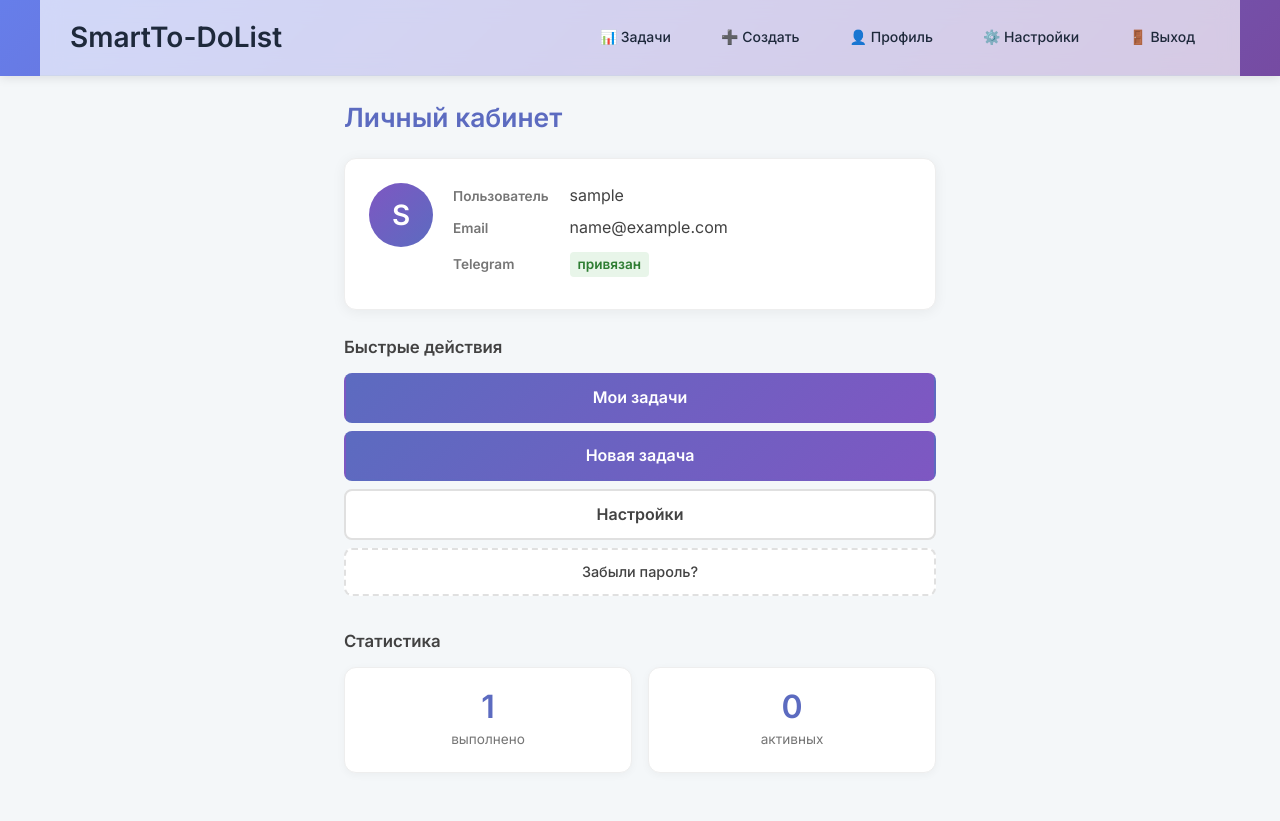
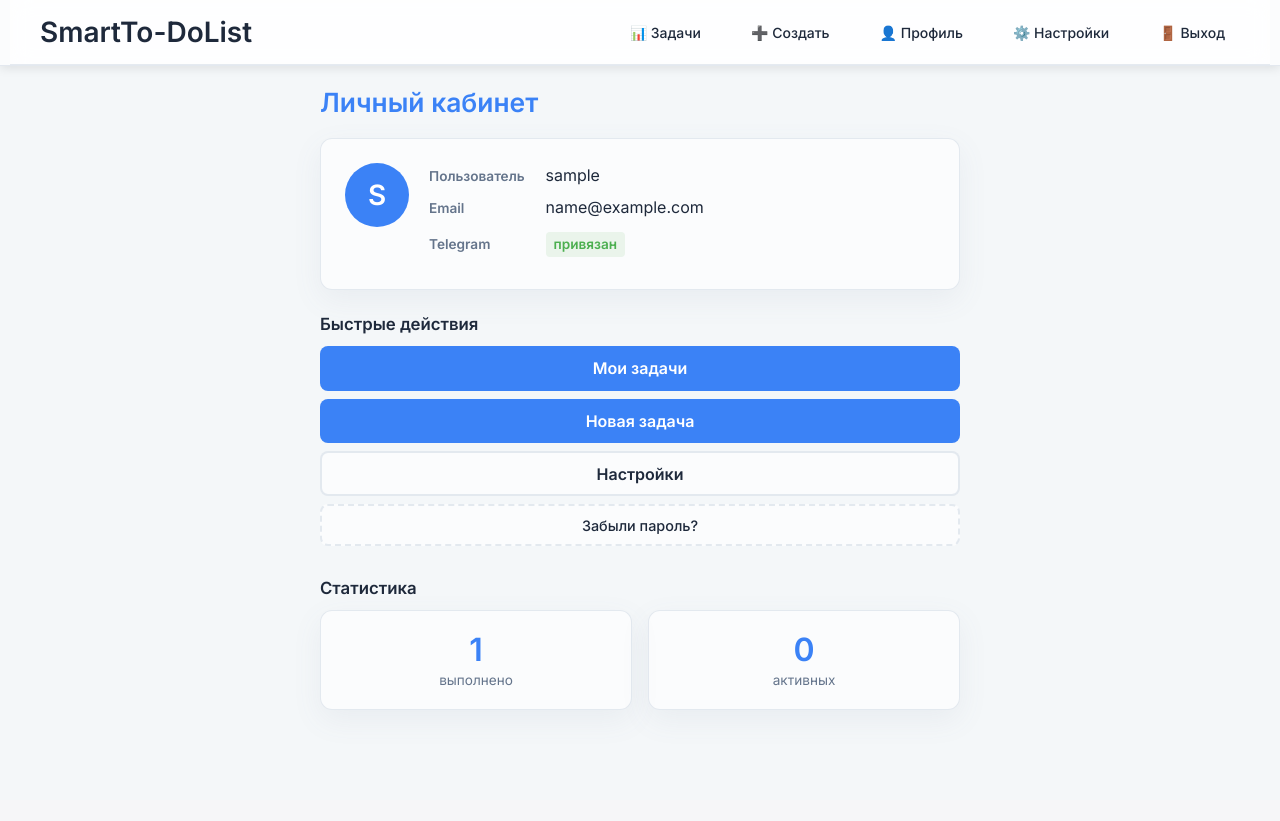
Before and after one commit to fert1z/SmartTo-DoList, a Flask app: page /account/profile in a window 1280 px wide. After the commit the page ends 710 px from the top, so only its background shows below. Run offline with Flask 3, Linux system fonts and the light colour scheme; the visitor is signed in with stand-in values (Sample User, id 1); tables that the repository leaves empty hold one stand-in row (values such as "Sample post"); some libraries are stand-ins or nearby versions.

Commit message:
Полная переработка CSS для глобальной смены тем

```diff
--- a/app/static/css/account.css
+++ b/app/static/css/account.css
@@ -8,17 +8,17 @@
 .account-page-title {
     margin: 0 0 1.25rem;
     font-size: 1.65rem;
-    color: #5c6bc0;
+    color: var(--text-link);
     border: none;
     padding: 0;
 }
 
 .profile-card {
-    background: #fff;
+    background: var(--bg-card);
     border-radius: 12px;
     padding: 1.5rem;
-    box-shadow: 0 2px 14px rgba(0, 0, 0, 0.06);
-    border: 1px solid #eee;
+    box-shadow: var(--shadow-soft);
+    border: 1px solid var(--border-color);
     margin-bottom: 1.5rem;
 }
 
@@ -32,8 +32,8 @@
     width: 64px;
     height: 64px;
     border-radius: 50%;
-    background: linear-gradient(135deg, #7e57c2 0%, #5c6bc0 100%);
-    color: #fff;
+    background: var(--text-link);
+    color: white;
     font-size: 1.75rem;
     font-weight: 700;
     display: flex;
@@ -45,13 +45,13 @@
 .profile-details p {
     margin: 0 0 0.5rem;
     line-height: 1.5;
-    color: #424242;
+    color: var(--text-main);
 }
 
 .profile-details strong {
     display: inline-block;
     min-width: 7rem;
-    color: #757575;
+    color: var(--text-muted);
     font-weight: 600;
     font-size: 0.85rem;
 }
@@ -62,8 +62,8 @@
 
 .badge-ok {
     display: inline-block;
-    background: #e8f5e9;
-    color: #2e7d32;
+    background: rgba(77, 175, 82, 0.1);
+    color: #4CAF50;
     padding: 0.15rem 0.5rem;
     border-radius: 4px;
     font-size: 0.85rem;
@@ -72,8 +72,8 @@
 
 .badge-muted {
     display: inline-block;
-    background: #f5f5f5;
-    color: #757575;
+    background: rgba(128, 128, 128, 0.1);
+    color: var(--text-muted);
     padding: 0.15rem 0.5rem;
     border-radius: 4px;
     font-size: 0.85rem;
@@ -83,7 +83,7 @@
 .user-stats h3 {
     font-size: 1.05rem;
     margin: 0 0 0.75rem;
-    color: #424242;
+    color: var(--text-main);
     border: none;
     padding: 0;
 }
@@ -101,26 +101,26 @@
     border-radius: 8px;
     font-weight: 600;
     text-decoration: none !important;
-    border: 2px solid #e0e0e0;
-    color: #424242 !important;
-    background: #fff;
+    border: 2px solid var(--border-color);
+    color: var(--text-main) !important;
+    background: var(--bg-card);
     transition: border-color 0.2s, background 0.2s;
 }
 
 .action-btn:hover {
-    border-color: #b39ddb;
-    background: #faf8ff;
+    border-color: var(--text-link);
+    background: var(--bg-main);
 }
 
 .action-btn--primary {
-    background: linear-gradient(135deg, #5c6bc0 0%, #7e57c2 100%);
-    color: #fff !important;
+    background: var(--text-link);
+    color: white !important;
     border-color: transparent;
 }
 
 .action-btn--primary:hover {
-    filter: brightness(1.05);
-    background: linear-gradient(135deg, #5c6bc0 0%, #7e57c2 100%);
+    filter: brightness(1.1);
+    background: var(--text-link);
 }
 
 .action-btn--ghost {
@@ -140,24 +140,24 @@
 }
 
 .stat-tile {
-    background: #fff;
-    border: 1px solid #eee;
+    background: var(--bg-card);
+    border: 1px solid var(--border-color);
     border-radius: 12px;
     padding: 1.25rem;
     text-align: center;
-    box-shadow: 0 2px 8px rgba(0, 0, 0, 0.04);
+    box-shadow: var(--shadow-soft);
 }
 
 .stat-value {
     display: block;
     font-size: 2rem;
     font-weight: 700;
-    color: #5c6bc0;
+    color: var(--text-link);
     line-height: 1.2;
 }
 
 .stat-label {
     font-size: 0.85rem;
-    color: #757575;
+    color: var(--text-muted);
     text-transform: lowercase;
 }
--- a/app/static/css/navigation.css
+++ b/app/static/css/navigation.css
@@ -1,23 +1,12 @@
 /* Global Navigation Styles */
 
-* {
-    margin: 0;
-    padding: 0;
-    box-sizing: border-box;
-}
-
-body {
-    font-family: 'Segoe UI', Tahoma, Geneva, Verdana, sans-serif;
-    line-height: 1.6;
-    color: #333;
-}
-
 header {
-    background: linear-gradient(135deg, #667eea 0%, #764ba2 100%);
+    background: var(--bg-header);
     box-shadow: 0 2px 10px rgba(0, 0, 0, 0.1);
     position: sticky;
     top: 0;
     z-index: 100;
+    border-bottom: 1px solid var(--border-color);
 }
 
 .header-top {
@@ -31,13 +20,12 @@ header {
 }
 
 header h1 {
-    color: white;
     font-size: 28px;
     margin: 0;
 }
 
 header h1 a {
-    color: white;
+    color: var(--text-main);
     text-decoration: none;
     transition: opacity 0.3s ease;
 }
@@ -53,7 +41,7 @@ header nav {
 }
 
 header nav a {
-    color: white;
+    color: var(--text-muted);
     text-decoration: none;
     padding: 8px 15px;
     border-radius: 4px;
@@ -63,12 +51,13 @@ header nav a {
 }
 
 header nav a:hover {
-    background-color: rgba(255, 255, 255, 0.2);
+    background-color: rgba(128, 128, 128, 0.1);
+    color: var(--text-link);
     transform: translateY(-2px);
 }
 
 header nav a:active {
-    background-color: rgba(255, 255, 255, 0.3);
+    background-color: rgba(128, 128, 128, 0.2);
 }
 
 /* Responsive Navigation */
@@ -103,26 +92,26 @@ main {
 }
 
 h2 {
-    color: #667eea;
+    color: var(--text-link);
     margin-top: 20px;
     margin-bottom: 15px;
-    border-bottom: 2px solid #667eea;
+    border-bottom: 2px solid var(--text-link);
     padding-bottom: 10px;
 }
 
 /* Form styling */
 form {
-    background-color: #f9f9f9;
+    background-color: var(--bg-card);
     padding: 20px;
     border-radius: 8px;
-    box-shadow: 0 2px 5px rgba(0, 0, 0, 0.1);
+    box-shadow: var(--shadow-soft);
     margin: 20px 0;
 }
 
 label {
     display: block;
     margin-bottom: 8px;
-    color: #555;
+    color: var(--text-muted);
     font-weight: 500;
 }
 
@@ -134,9 +123,11 @@ select {
     width: 100%;
     padding: 10px;
     margin-bottom: 15px;
-    border: 1px solid #ddd;
+    border: 1px solid var(--border-color);
     border-radius: 4px;
     font-family: inherit;
+    background: var(--bg-main);
+    color: var(--text-main);
 }
 
 input[type="text"]:focus,
@@ -145,13 +136,13 @@ input[type="password"]:focus,
 textarea:focus,
 select:focus {
     outline: none;
-    border-color: #667eea;
-    box-shadow: 0 0 5px rgba(102, 126, 234, 0.3);
+    border-color: var(--text-link);
+    box-shadow: 0 0 5px var(--accent-glow);
 }
 
 button,
 input[type="submit"] {
-    background-color: #4ea851;
+    background-color: var(--text-link);
     color: white;
     padding: 10px 20px;
     border: none;
@@ -164,38 +155,30 @@ input[type="submit"] {
 
 button:hover,
 input[type="submit"]:hover {
-    background-color: #3d8640;
+    opacity: 0.85;
     transform: translateY(-2px);
     box-shadow: 0 4px 8px rgba(0, 0, 0, 0.2);
 }
 
 /* Links styling */
 a {
-    color: #667eea;
+    color: var(--text-link);
     text-decoration: none;
     transition: color 0.3s ease;
 }
 
 a:hover {
-    color: #764ba2;
     text-decoration: underline;
-}
-
-/* Container classes */
-.container {
-    max-width: 800px;
-    margin: 30px auto;
-    padding: 0 20px;
 }
 
 /* Footer */
 footer {
-    background-color: #f5f5f5;
+    background-color: var(--bg-card);
     text-align: center;
     padding: 20px;
     margin-top: 50px;
-    color: #666;
-    border-top: 1px solid #ddd;
+    color: var(--text-muted);
+    border-top: 1px solid var(--border-color);
 }
 
 /* Utility classes */
```
Also changed, not shown: app/static/css/addtask.css (+27 -25 lines), app/static/css/dashboard.css (+44 -42 lines), app/static/css/landing.css (+13 -13 lines), app/static/css/login.css (+18 -15 lines), app/static/css/settings.css (+25 -17 lines).
